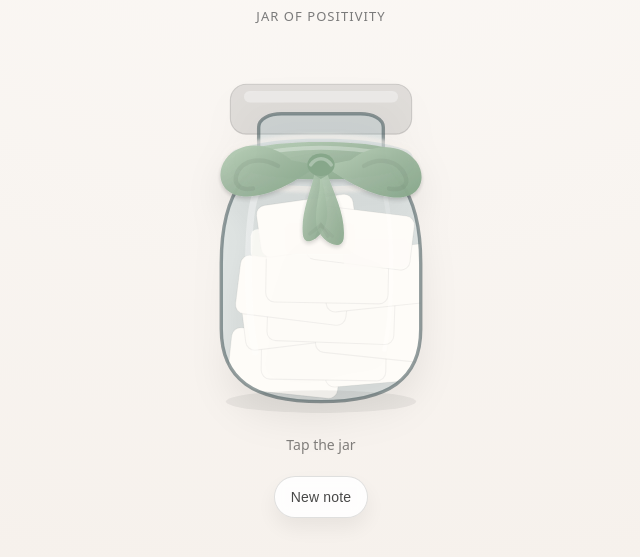
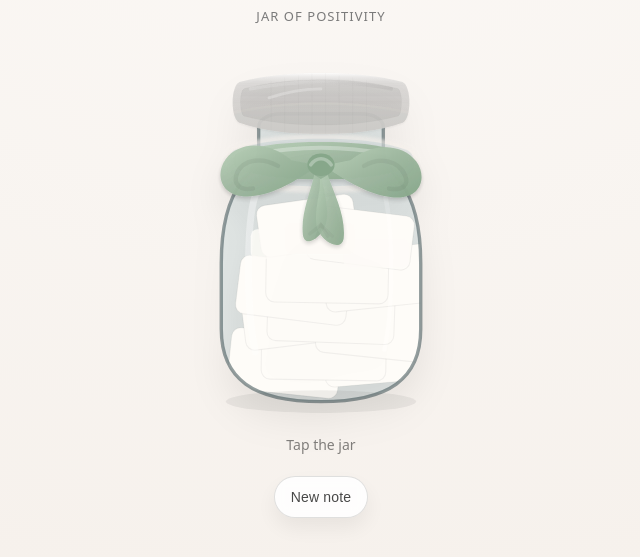
Before and after one commit to LioLenci/c-jar-81, a plain HTML site: page index.html in a window 1280 px wide. Shown: the part 199-756 px from the top of the page, without its empty margins (319-959 px from the left). Drawn offline with Linux system fonts and the light colour scheme.

Commit message:
Update index.html

```diff
--- a/index.html
+++ b/index.html
@@ -18,6 +18,7 @@
       --stroke: rgba(60, 80, 85, 0.55);
       --btnStroke: rgba(0, 0, 0, 0.12);
       --shadow: 0 14px 30px rgba(0, 0, 0, 0.08);
+      --pageBg: #f6f1ec;
 
       --sage: #9fb8a0;
       --sageDark: #86a689;
@@ -313,14 +314,42 @@
             <filter id="softCover" x="-30%" y="-30%" width="160%" height="160%">
               <feGaussianBlur stdDeviation="1.4" />
             </filter>
+
+            <!-- Realistic lid gradients -->
+            <linearGradient id="lidMetal" x1="0" y1="0" x2="0" y2="1">
+              <stop offset="0" stop-color="rgba(255,255,255,0.72)" />
+              <stop offset="0.18" stop-color="rgba(180,180,180,0.38)" />
+              <stop offset="0.55" stop-color="rgba(120,120,120,0.24)" />
+              <stop offset="1" stop-color="rgba(70,70,70,0.20)" />
+            </linearGradient>
+
+            <linearGradient id="lidEdge" x1="0" y1="0" x2="1" y2="0">
+              <stop offset="0" stop-color="rgba(255,255,255,0.28)" />
+              <stop offset="0.5" stop-color="rgba(255,255,255,0.08)" />
+              <stop offset="1" stop-color="rgba(0,0,0,0.08)" />
+            </linearGradient>
+
+            <!-- VERY soft shadow to avoid halo -->
+            <filter id="lidShadow" x="-20%" y="-20%" width="140%" height="140%">
+              <feDropShadow dx="0" dy="0.8" stdDeviation="0.9" flood-color="rgba(0,0,0,0.06)" />
+            </filter>
+
+            <!-- Clip lid-related cover blurs so they cannot bleed outside the lid silhouette -->
+            <clipPath id="lidClip">
+              <path d="M78 30
+                       C100 24, 126 22, 150 22
+                       C174 22, 200 24, 222 30
+                       C230 34, 230 62, 222 66
+                       C200 74, 174 76, 150 76
+                       C126 76, 100 74, 78 66
+                       C70 62, 70 34, 78 30 Z" />
+            </clipPath>
+
+            <!-- MUCH smaller blur (big blur = halo) -->
+            <filter id="softHide" x="-20%" y="-20%" width="140%" height="140%">
+              <feGaussianBlur stdDeviation="0.55" />
+            </filter>
           </defs>
-
-          <!-- Lid -->
-          <g class="lid" id="lid">
-            <rect x="70" y="32" width="160" height="44" rx="14" fill="rgba(120,120,120,0.20)"
-              stroke="rgba(60,60,60,0.18)" />
-            <rect x="82" y="38" width="136" height="10" rx="5" fill="rgba(255,255,255,0.35)" />
-          </g>
 
           <!-- Jar body (fill) -->
           <path d="M95 70
@@ -393,91 +422,154 @@
                    C88 108, 95 100, 95 92
                    Z" fill="none" stroke="var(--stroke)" stroke-width="3" />
 
+          <!-- LID (halo minimized) -->
+          <g class="lid" id="lid" filter="url(#lidShadow)">
+
+            <!-- Cover the jar outline behind the lid (blur is CLIPPED so it can't halo) -->
+            <g clip-path="url(#lidClip)">
+              <path d="M72 56
+                       C98 50, 124 48, 150 48
+                       C176 48, 202 50, 228 56
+                       C236 60, 236 74, 228 78
+                       C202 84, 176 86, 150 86
+                       C124 86, 98 84, 72 78
+                       C64 74, 64 60, 72 56 Z"
+                fill="var(--pageBg)" filter="url(#softHide)" opacity="0.92" />
+
+              <path d="M74 58
+                       C98 52, 124 50, 150 50
+                       C176 50, 202 52, 226 58
+                       C232 60, 232 72, 226 74
+                       C202 80, 176 82, 150 82
+                       C124 82, 98 80, 74 74
+                       C68 72, 68 60, 74 58 Z"
+                fill="rgba(120,165,175,0.10)" opacity="0.55" />
+            </g>
+
+            <!-- Main lid body (NO stroke = no halo edge) -->
+            <path d="M78 30
+                     C100 24, 126 22, 150 22
+                     C174 22, 200 24, 222 30
+                     C230 34, 230 62, 222 66
+                     C200 74, 174 76, 150 76
+                     C126 76, 100 74, 78 66
+                     C70 62, 70 34, 78 30 Z"
+              fill="url(#lidMetal)" />
+
+            <!-- Rim (barely-there outline via very low-opacity stroke) -->
+            <path d="M82 36
+                     C104 30, 128 28, 150 28
+                     C172 28, 196 30, 218 36
+                     C222 38, 222 58, 218 60
+                     C196 66, 172 68, 150 68
+                     C128 68, 104 66, 82 60
+                     C78 58, 78 38, 82 36 Z"
+              fill="rgba(70,70,70,0.08)" stroke="rgba(0,0,0,0.03)" stroke-width="0.6" />
+
+            <!-- Vertical ridges -->
+            <g opacity="0.16">
+              <path d="M106 28 L106 74" stroke="rgba(0,0,0,0.10)" stroke-width="1.0" />
+              <path d="M118 26 L118 76" stroke="rgba(0,0,0,0.10)" stroke-width="1.0" />
+              <path d="M130 24 L130 76" stroke="rgba(0,0,0,0.10)" stroke-width="1.0" />
+              <path d="M142 22 L142 76" stroke="rgba(0,0,0,0.10)" stroke-width="1.0" />
+              <path d="M154 22 L154 76" stroke="rgba(0,0,0,0.10)" stroke-width="1.0" />
+              <path d="M166 24 L166 76" stroke="rgba(0,0,0,0.10)" stroke-width="1.0" />
+              <path d="M178 26 L178 76" stroke="rgba(0,0,0,0.10)" stroke-width="1.0" />
+              <path d="M190 28 L190 74" stroke="rgba(0,0,0,0.10)" stroke-width="1.0" />
+            </g>
+
+            <!-- Edge highlight -->
+            <path d="M88 36
+                     C110 32, 130 30, 150 30
+                     C170 30, 190 32, 212 36"
+              fill="none" stroke="url(#lidEdge)" stroke-width="3.2" stroke-linecap="round" opacity="0.62" />
+
+            <!-- Specular highlight -->
+            <path d="M104 44 C122 38, 136 36, 150 36"
+              fill="none" stroke="rgba(255,255,255,0.42)" stroke-width="2.4" stroke-linecap="round" opacity="0.58" />
+          </g>
+
           <!-- Soft cover band: gently hides the outline behind the ribbon (no harsh cut) -->
           <g opacity="1">
-            <!-- feathered "halo" -->
             <path d="M72 88
                      C94 78, 120 76, 150 76
                      C180 76, 206 78, 228 88
                      C238 94, 238 110, 228 116
                      C206 126, 180 128, 150 128
                      C120 128, 94 126, 72 116
-                     C62 110, 62 94, 72 88 Z" fill="rgba(246,241,236,0.55)" filter="url(#softCover)" />
+                     C62 110, 62 94, 72 88 Z"
+              fill="rgba(246,241,236,0.55)" filter="url(#softCover)" />
 
-            <!-- main cover (matches the glass tone so it blends) -->
             <path d="M74 90
                      C96 82, 120 80, 150 80
                      C180 80, 204 82, 226 90
                      C234 94, 234 108, 226 112
                      C204 120, 180 122, 150 122
                      C120 122, 96 120, 74 112
-                     C66 108, 66 94, 74 90 Z" fill="var(--glass)" opacity="0.92" />
+                     C66 108, 66 94, 74 90 Z"
+              fill="var(--glass)" opacity="0.92" />
           </g>
 
-          <!-- Bow (in front of jar contents, but still below pulled note because note is HTML z-index 10) -->
+          <!-- Bow -->
           <g id="bow" opacity="0.99" filter="url(#bowShadow)">
-            <!-- Ribbon band -->
             <path d="M78 92
                      C98 85, 122 83, 150 83
                      C178 83, 202 85, 222 92
                      C229 95, 229 104, 222 107
                      C202 114, 178 116, 150 116
                      C122 116, 98 114, 78 107
-                     C71 104, 71 95, 78 92 Z" fill="url(#ribbonGrad)" />
+                     C71 104, 71 95, 78 92 Z"
+              fill="url(#ribbonGrad)" />
 
-            <!-- band highlight -->
             <path d="M90 94
                      C110 90, 128 88, 150 88
-                     C172 88, 190 90, 210 94" fill="none" stroke="rgba(255,255,255,0.55)" stroke-width="3.6"
-              stroke-linecap="round" opacity="0.55" />
+                     C172 88, 190 90, 210 94"
+              fill="none" stroke="rgba(255,255,255,0.55)" stroke-width="3.6" stroke-linecap="round" opacity="0.55" />
 
-            <!-- Left loop (more organic, folded) -->
             <path d="M124 99
                      C104 82, 78 82, 66 98
                      C56 112, 62 130, 82 131
                      C104 132, 126 118, 140 109
-                     C148 103, 144 103, 124 99 Z" fill="url(#ribbonGrad)" />
+                     C148 103, 144 103, 124 99 Z"
+              fill="url(#ribbonGrad)" />
 
-            <!-- Left inner fold shadow -->
             <path d="M112 104
                      C98 96, 82 98, 76 110
-                     C72 120, 78 126, 90 124" fill="none" stroke="rgba(0,0,0,0.10)" stroke-width="4"
-              stroke-linecap="round" opacity="0.55" />
+                     C72 120, 78 126, 90 124"
+              fill="none" stroke="rgba(0,0,0,0.10)" stroke-width="4" stroke-linecap="round" opacity="0.55" />
 
-            <!-- Right loop -->
             <path d="M176 99
                      C196 83, 222 84, 234 100
                      C244 114, 238 132, 218 132
                      C196 132, 174 118, 160 109
-                     C152 103, 156 103, 176 99 Z" fill="url(#ribbonGrad)" />
+                     C152 103, 156 103, 176 99 Z"
+              fill="url(#ribbonGrad)" />
 
-            <!-- Right inner fold shadow -->
             <path d="M188 104
                      C202 96, 218 99, 224 112
-                     C228 121, 222 126, 210 124" fill="none" stroke="rgba(0,0,0,0.10)" stroke-width="4"
-              stroke-linecap="round" opacity="0.48" />
+                     C228 121, 222 126, 210 124"
+              fill="none" stroke="rgba(0,0,0,0.10)" stroke-width="4" stroke-linecap="round" opacity="0.48" />
 
-            <!-- Knot -->
             <ellipse cx="150" cy="103" rx="12" ry="10" fill="var(--sageDark)" opacity="0.98" />
-            <path d="M141 103 C146 96, 154 96, 159 103" fill="none" stroke="rgba(255,255,255,0.55)" stroke-width="3.2"
-              stroke-linecap="round" opacity="0.55" />
+            <path d="M141 103 C146 96, 154 96, 159 103"
+              fill="none" stroke="rgba(255,255,255,0.55)" stroke-width="3.2" stroke-linecap="round" opacity="0.55" />
 
-            <!-- Tails -->
             <path d="M144 112
                      C140 130, 132 146, 134 165
                      C136 178, 153 166, 155 152
-                     C157 140, 152 124, 151 116 Z" fill="url(#ribbonGrad)" opacity="0.96" />
+                     C157 140, 152 124, 151 116 Z"
+              fill="url(#ribbonGrad)" opacity="0.96" />
 
             <path d="M156 112
                      C162 130, 172 148, 170 168
                      C168 181, 148 170, 146 156
-                     C144 142, 150 126, 149 116 Z" fill="url(#ribbonGrad)" opacity="0.93" />
+                     C144 142, 150 126, 149 116 Z"
+              fill="url(#ribbonGrad)" opacity="0.93" />
 
-            <!-- Tail notches -->
-            <path d="M140 164 L150 156 L156 166" fill="none" stroke="rgba(0,0,0,0.10)" stroke-width="3"
-              stroke-linecap="round" opacity="0.35" />
-            <path d="M160 166 L150 156 L146 168" fill="none" stroke="rgba(0,0,0,0.10)" stroke-width="3"
-              stroke-linecap="round" opacity="0.28" />
+            <path d="M140 164 L150 156 L156 166"
+              fill="none" stroke="rgba(0,0,0,0.10)" stroke-width="3" stroke-linecap="round" opacity="0.35" />
+            <path d="M160 166 L150 156 L146 168"
+              fill="none" stroke="rgba(0,0,0,0.10)" stroke-width="3" stroke-linecap="round" opacity="0.28" />
           </g>
 
           <!-- Base -->
@@ -496,7 +588,7 @@
   </main>
 
   <script>
-      const MESSAGES = [
+    const MESSAGES = [
       "You are worthy of the life you desire.",
       "One small step is still progress.",
       "You’ve made it through hard days before.",
@@ -558,7 +650,6 @@
       "You’re allowed to rest here."
     ];
 
-    // Easter eggs (rare + personal)
     const EASTER_EGGS = [
       "Every room is brighter when you smile.",
       "Georgie thinks you’re doing great.",
@@ -570,6 +661,7 @@
       "I hope something makes you smile today.",
       "Your eyes are my favorite shade of blue."
     ];
+
     function clean(list) {
       return list.map(s => (s ?? "").toString().trim()).filter(Boolean);
     }
```
